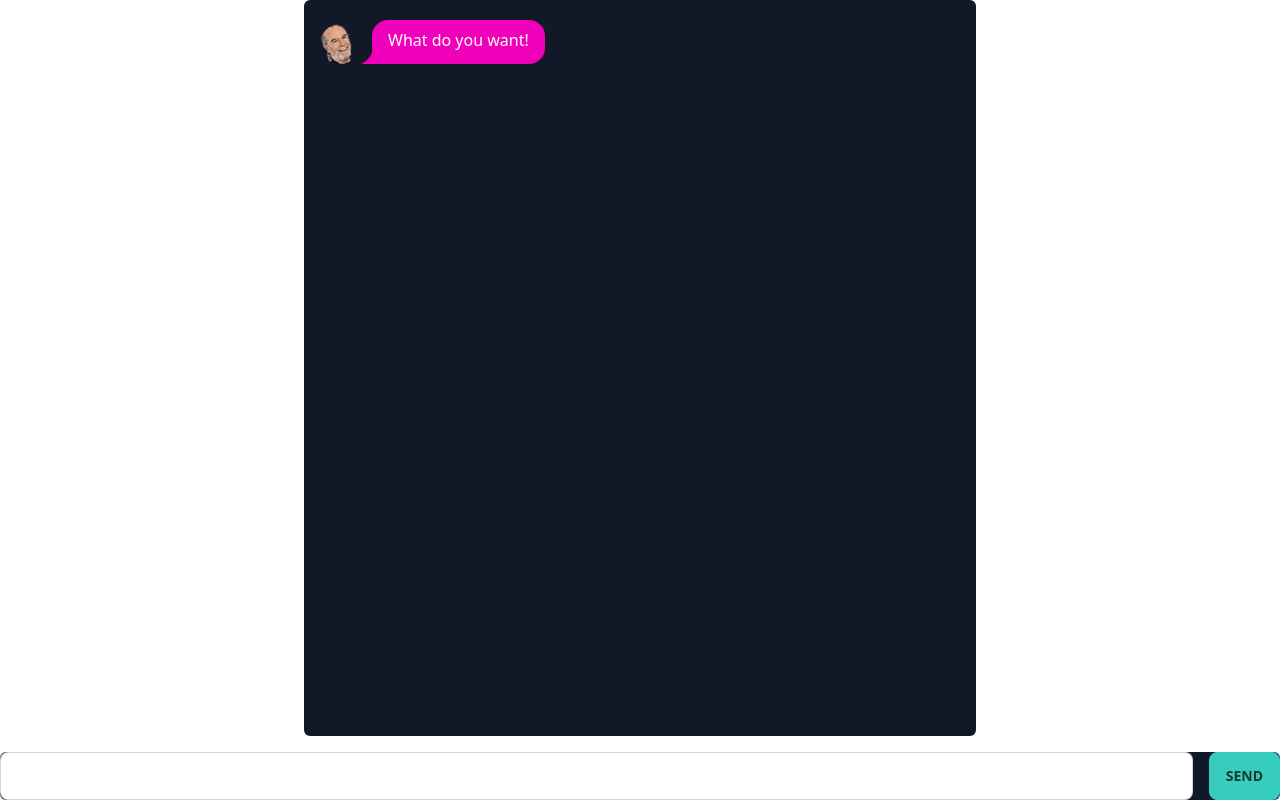
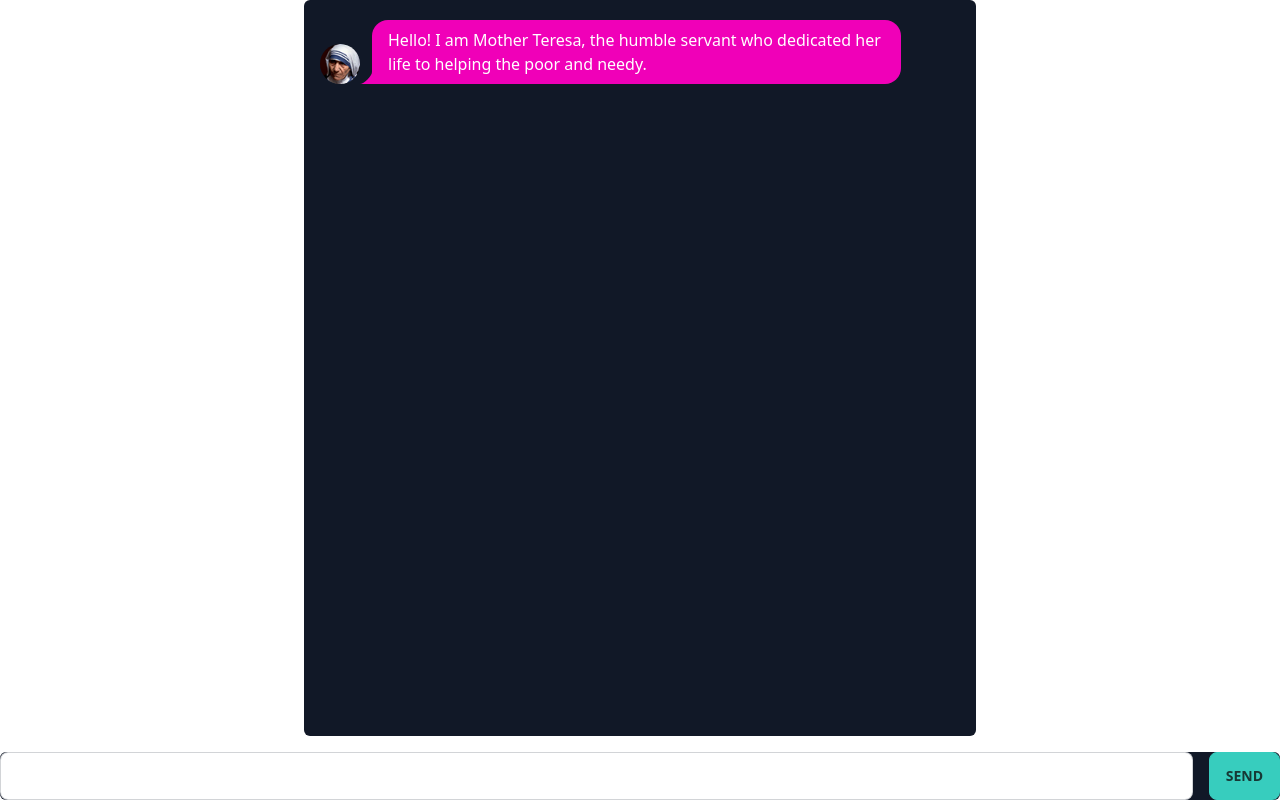
Before and after one commit to sumpter32/Mother-Teresa, a SvelteKit app: page / in a window 1280 px wide. Built offline with nearby package versions, Linux system fonts and the light colour scheme.

Commit message:
update greeting

```diff
--- a/src/routes/+page.svelte
+++ b/src/routes/+page.svelte
@@ -83,7 +83,7 @@
   <div class="flex flex-col w-full px-0 items-center h-full">
 	<div class="chat-container w-full bg-gray-900 rounded-md p-4 overflow-y-auto flex flex-col gap-4">
 	  <div class="flex flex-col gap-2">
-		<ChatMessage type="assistant" message="What do you want!" />
+		<ChatMessage type="assistant" message="Hello! I am Mother Teresa, the humble servant who dedicated her life to helping the poor and needy." />
 		{#each chatMessages as message}
 		  <ChatMessage type={message.role} message={message.content} />
 		{/each}
```
Also changed, not shown: static/assistant-icon.png.
